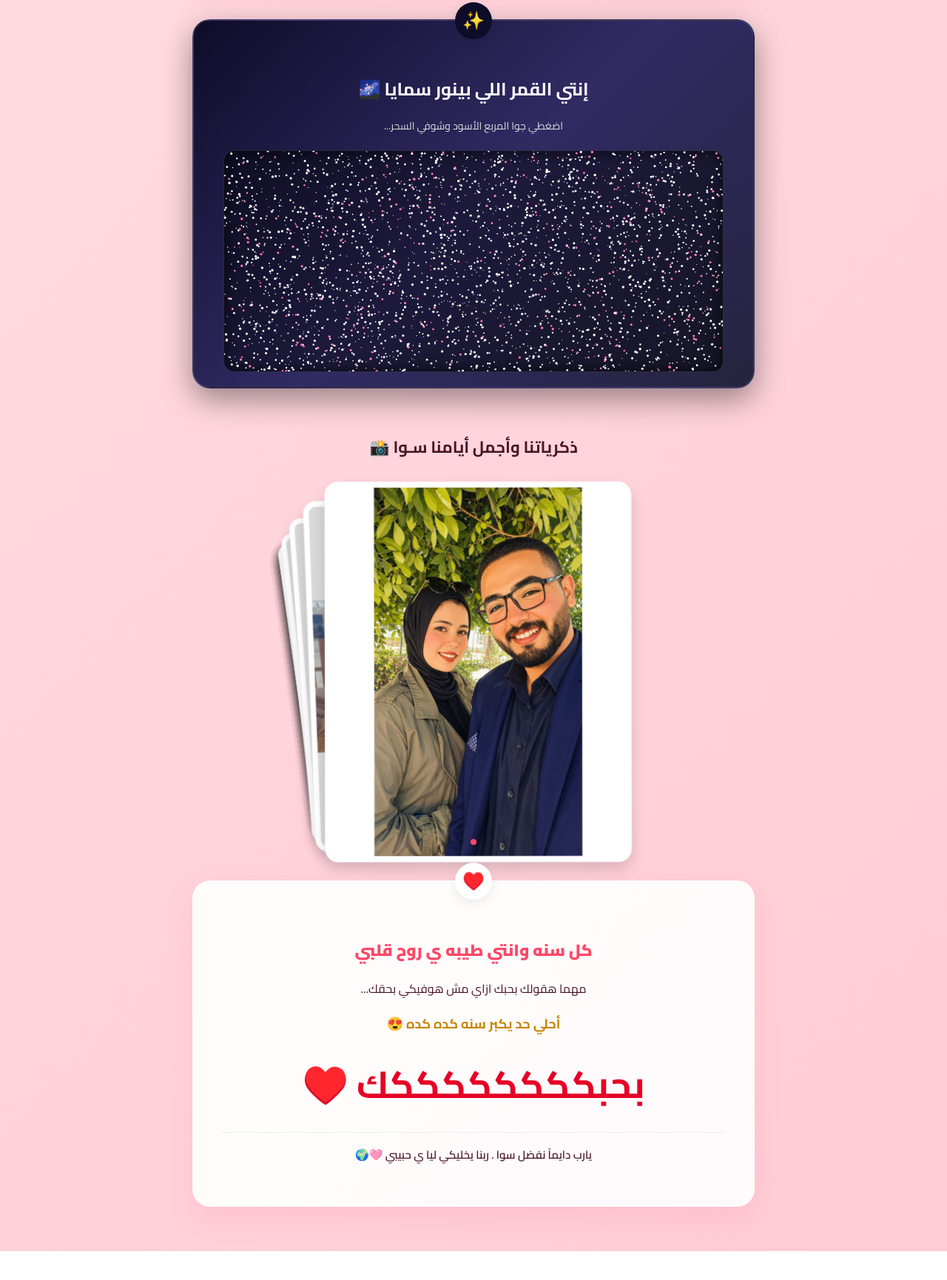
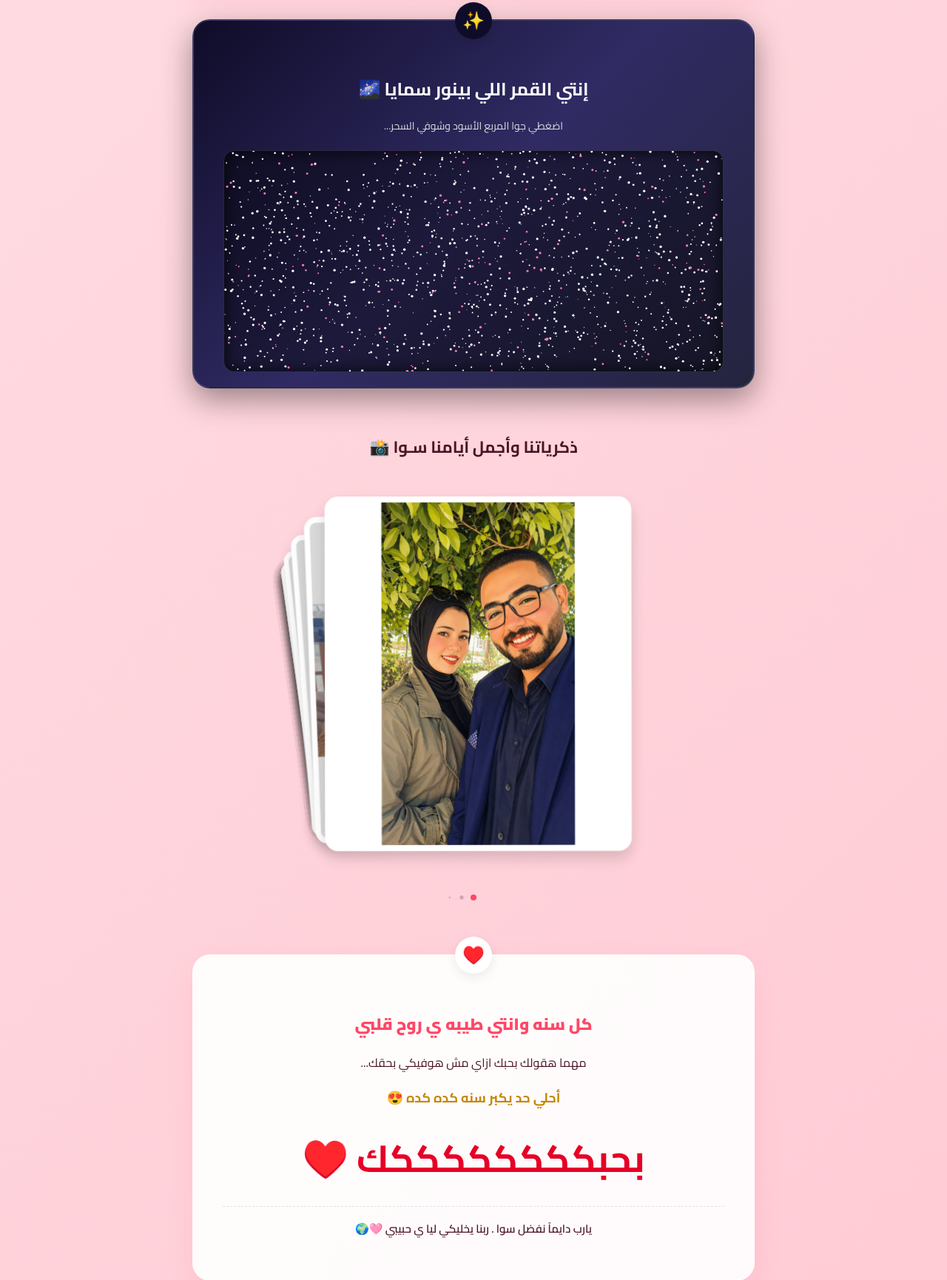
Before and after one commit to alaamansour22/birthday_app_kareem, a Flask app: page /birthday in a window 1280 px wide. Shown: the part 1760-3490 px from the top of the page at 74% size. Before the commit the page ends 3451 px from the top, so only its background shows below. Run offline with Flask 3, Linux system fonts and the light colour scheme; the visitor is signed in with stand-in values (Sample User, id 1).

Commit message:
optimization app

```diff
--- a/static/style.css
+++ b/static/style.css
@@ -223,6 +223,7 @@ html, body {
 /* صناديق الرسائل */
 .message-box {
     background: var(--card-bg); border-radius: 24px; padding: 40px 25px 30px; box-shadow: 0 15px 35px rgba(255, 117, 140, 0.15); position: relative; border: 1px solid rgba(255, 255, 255, 0.6); text-align: center; width: 100%;
+    overflow: visible;
 }
 
 .box-icon {
@@ -329,23 +330,53 @@ html, body {
     box-shadow: inset 0 0 20px rgba(0,0,0,0.8);
     border: 1px solid rgba(255,255,255,0.1);
     margin: 0 auto;
+    contain: layout paint size;
 }
 
 #starCanvas {
     width: 100%;
     height: 100%;
     display: block;
+    transform: translateZ(0);
 }
 
 /* =========================================
    ألبوم الصور (Cards Effect)
    ========================================= */
-.gallery-section { text-align: center; width: 100%; scroll-margin-top: 50px; }
+.gallery-section {
+    text-align: center;
+    width: 100%;
+    scroll-margin-top: 50px;
+    padding-bottom: 25px;
+}
 .gallery-section .section-title { font-size: 22px; color: #4a1525; margin-bottom: 25px; font-weight: 700; }
 
-.swiper { width: 100%; max-width: 320px; height: 420px; padding: 20px 0 40px; }
-.swiper-slide { border-radius: 18px; border: 8px solid #fff; box-shadow: 0 10px 20px rgba(0, 0, 0, 0.15); background: #fff; overflow: hidden; }
-.swiper-slide img { display: block; width: 100%; height: 100%; object-fit: contain; object-position: center; border-radius: 10px; background-color: #fff; }
+.swiper {
+    width: 100%;
+    max-width: 320px;
+    height: 480px;
+    padding: 20px 0 80px !important;
+    overflow: visible !important;
+}
+.swiper-wrapper { overflow: visible; }
+.swiper-slide {
+    border-radius: 18px;
+    border: 8px solid #fff;
+    box-shadow: 0 10px 20px rgba(0, 0, 0, 0.15);
+    background: #fff;
+    overflow: hidden;
+    contain: layout paint;
+}
+.swiper-slide img {
+    display: block;
+    width: 100%;
+    height: 100%;
+    aspect-ratio: 3 / 4;
+    object-fit: contain;
+    object-position: center;
+    border-radius: 10px;
+    background-color: #fff;
+}
 .swiper-pagination-bullet-active { background: var(--primary-dark) !important; }
 
 /* تفاصيل الرسالة الأخيرة */
@@ -374,7 +405,7 @@ html, body {
    ========================================= */
 @media (max-width: 360px) {
     .main-title { font-size: 24px; }
-    .swiper { max-width: 260px; height: 350px; }
+    .swiper { max-width: 260px; height: 410px; padding-bottom: 80px !important; }
     .time-box { padding: 10px 5px; min-width: 60px; }
     .time-box span { font-size: 20px; }
     .super-bold { font-size: 26px; }
@@ -385,9 +416,20 @@ html, body {
     .message-box { padding: 50px 40px 40px; }
     .romantic-text { font-size: 18px; }
     .main-title { font-size: 36px; }
-    .swiper { max-width: 400px; height: 500px; }
+    .swiper { max-width: 400px; height: 575px; padding-bottom: 90px !important; }
     .time-box { padding: 20px; min-width: 90px; }
     .time-box span { font-size: 32px; }
     .super-bold { font-size: 48px; }
     .canvas-container { height: 450px; }
 }
+
+@media (prefers-reduced-motion: reduce) {
+    *,
+    *::before,
+    *::after {
+        animation-duration: 0.01ms !important;
+        animation-iteration-count: 1 !important;
+        scroll-behavior: auto !important;
+        transition-duration: 0.01ms !important;
+    }
+}
--- a/templates/birthday.html
+++ b/templates/birthday.html
@@ -216,24 +216,34 @@
         const starCanvas = document.getElementById('starCanvas');
         const starCtx = starCanvas.getContext('2d');
 
-        let starW, starH;
+        const prefersReducedMotion = window.matchMedia('(prefers-reduced-motion: reduce)').matches;
+        let starW, starH, starAnimationId, confettiAnimationId, resizeTimer;
         let starsArray = [];
         let textTargets = [];
         let isFormingText = false;
+        let isStarSkyVisible = false;
+
+        function getCanvasScale() {
+            return Math.min(window.devicePixelRatio || 1, 1.5);
+        }
 
         function initStars() {
             const container = starCanvas.parentElement;
-            // استخدام clientWidth و clientHeight المباشر لضمان دقة المقاس
-            starW = starCanvas.width = container.clientWidth;
-            starH = starCanvas.height = container.clientHeight;
+            const scale = getCanvasScale();
+            starW = Math.max(1, Math.floor(container.clientWidth));
+            starH = Math.max(1, Math.floor(container.clientHeight));
+            starCanvas.width = Math.floor(starW * scale);
+            starCanvas.height = Math.floor(starH * scale);
+            starCtx.setTransform(scale, 0, 0, scale, 0, 0);
 
             starsArray = [];
-            for(let i = 0; i < 3000; i++) {
+            const starCount = Math.min(1500, Math.max(550, Math.floor((starW * starH) / 85)));
+            for(let i = 0; i < starCount; i++) {
                 starsArray.push({
                     x: Math.random() * starW,
                     y: Math.random() * starH,
-                    vx: (Math.random() - 0.5) * 1.2,
-                    vy: (Math.random() - 0.5) * 1.2,
+                    vx: (Math.random() - 0.5) * 0.9,
+                    vy: (Math.random() - 0.5) * 0.9,
                     radius: Math.random() * 1.2 + 0.5,
                     color: Math.random() > 0.85 ? '#ff7eb3' : '#ffffff'
                 });
@@ -278,6 +288,11 @@
 }
 
         function animateStarsSky() {
+            if (!isStarSkyVisible || prefersReducedMotion) {
+                starAnimationId = null;
+                return;
+            }
+
             starCtx.clearRect(0, 0, starW, starH);
 
             starsArray.forEach((star, i) => {
@@ -299,7 +314,21 @@
                 starCtx.fill();
             });
 
-            requestAnimationFrame(animateStarsSky);
+            starAnimationId = requestAnimationFrame(animateStarsSky);
+        }
+
+        function startStarSky() {
+            if (!starsArray.length) initStars();
+            if (!starAnimationId && !prefersReducedMotion) {
+                starAnimationId = requestAnimationFrame(animateStarsSky);
+            }
+        }
+
+        function stopStarSky() {
+            if (starAnimationId) {
+                cancelAnimationFrame(starAnimationId);
+                starAnimationId = null;
+            }
         }
 
         starCanvas.addEventListener('click', () => {
@@ -316,24 +345,47 @@
             }
         });
 
-        setTimeout(() => {
-            initStars();
-            animateStarsSky();
-        }, 500);
+        const starObserver = new IntersectionObserver((entries) => {
+            entries.forEach((entry) => {
+                isStarSkyVisible = entry.isIntersecting;
+                if (entry.isIntersecting) {
+                    startStarSky();
+                } else {
+                    stopStarSky();
+                }
+            });
+        }, { threshold: 0.15 });
+        starObserver.observe(document.querySelector('.night-sky-section'));
 
         window.addEventListener('resize', () => {
-            if(starCanvas.parentElement.clientWidth > 0) {
+            clearTimeout(resizeTimer);
+            resizeTimer = setTimeout(() => {
+                if(starCanvas.parentElement.clientWidth > 0) {
                 initStars();
                 if(isFormingText) { textTargets = getTextParticles(); }
-            }
+                }
+            }, 160);
         });
 
         // --- إعدادات ألبوم الصور ---
         var swiper = new Swiper(".mySwiper", {
             effect: "cards", grabCursor: true,
+            preloadImages: false,
+            watchSlidesProgress: true,
             autoplay: { delay: 2500, disableOnInteraction: false },
             pagination: { el: ".swiper-pagination", dynamicBullets: true },
         });
+
+        const galleryObserver = new IntersectionObserver((entries) => {
+            entries.forEach((entry) => {
+                if (entry.isIntersecting) {
+                    swiper.autoplay.start();
+                } else {
+                    swiper.autoplay.stop();
+                }
+            });
+        }, { threshold: 0.25 });
+        galleryObserver.observe(document.getElementById('gallerySection'));
 
         const observer = new IntersectionObserver((entries) => {
             entries.forEach(entry => { if (entry.isIntersecting) entry.target.classList.add('visible'); });
@@ -343,32 +395,61 @@
         // --- الكونفيتي العادي ---
         const bdayCanvas = document.getElementById('confettiCanvas');
         const bdayCtx = bdayCanvas.getContext('2d');
-        function resizeBdayCanvas() { bdayCanvas.width = window.innerWidth; bdayCanvas.height = window.innerHeight; }
+        function resizeBdayCanvas() {
+            const scale = getCanvasScale();
+            bdayCanvas.width = Math.floor(window.innerWidth * scale);
+            bdayCanvas.height = Math.floor(window.innerHeight * scale);
+            bdayCtx.setTransform(scale, 0, 0, scale, 0, 0);
+        }
         window.addEventListener('resize', resizeBdayCanvas);
         resizeBdayCanvas();
 
         const confettis = [];
         const colors = ['#ff758c', '#ff7eb3', '#ffd700', '#6be5ff', '#b5f7a1'];
-        for (let i = 0; i < 150; i++) {
+        const confettiCount = prefersReducedMotion ? 0 : Math.min(100, Math.max(45, Math.floor(window.innerWidth / 8)));
+        for (let i = 0; i < confettiCount; i++) {
             confettis.push({
-                x: Math.random() * bdayCanvas.width, y: Math.random() * bdayCanvas.height - bdayCanvas.height,
-                r: Math.random() * 6 + 4, d: Math.random() * bdayCanvas.height,
+                x: Math.random() * window.innerWidth, y: Math.random() * window.innerHeight - window.innerHeight,
+                r: Math.random() * 6 + 4, d: Math.random() * window.innerHeight,
                 color: colors[Math.floor(Math.random() * colors.length)],
                 tilt: Math.random() * 10 - 5, tiltAngleIncremental: Math.random() * 0.07 + 0.02, tiltAngle: 0
             });
         }
         function drawBdayConfetti() {
-            bdayCtx.clearRect(0, 0, bdayCanvas.width, bdayCanvas.height);
+            if (document.hidden || prefersReducedMotion) {
+                confettiAnimationId = null;
+                return;
+            }
+
+            bdayCtx.clearRect(0, 0, window.innerWidth, window.innerHeight);
             confettis.forEach((p, idx) => {
                 p.tiltAngle += p.tiltAngleIncremental; p.y += (Math.cos(p.d) + 3 + p.r / 2) / 2;
                 p.x += Math.sin(p.tiltAngle); p.tilt = Math.sin(p.tiltAngle - idx / 3) * 15;
-                if (p.y > bdayCanvas.height) confettis[idx] = { ...p, x: Math.random() * bdayCanvas.width, y: -20, tiltAngle: 0 };
+                if (p.y > window.innerHeight) confettis[idx] = { ...p, x: Math.random() * window.innerWidth, y: -20, tiltAngle: 0 };
                 bdayCtx.beginPath(); bdayCtx.lineWidth = p.r; bdayCtx.strokeStyle = p.color;
                 bdayCtx.moveTo(p.x + p.tilt + p.r / 2, p.y); bdayCtx.lineTo(p.x + p.tilt, p.y + p.tilt + p.r / 2); bdayCtx.stroke();
             });
-            requestAnimationFrame(drawBdayConfetti);
+            confettiAnimationId = requestAnimationFrame(drawBdayConfetti);
         }
-        drawBdayConfetti();
+
+        function startConfetti() {
+            if (!confettiAnimationId && !prefersReducedMotion) {
+                confettiAnimationId = requestAnimationFrame(drawBdayConfetti);
+            }
+        }
+
+        document.addEventListener('visibilitychange', () => {
+            if (document.hidden) {
+                if (confettiAnimationId) cancelAnimationFrame(confettiAnimationId);
+                confettiAnimationId = null;
+                stopStarSky();
+            } else {
+                startConfetti();
+                if (isStarSkyVisible) startStarSky();
+            }
+        });
+
+        startConfetti();
     </script>
 </body>
 </html>
```
Also changed, not shown: other parts of templates/birthday.html (+17 -17 lines).
